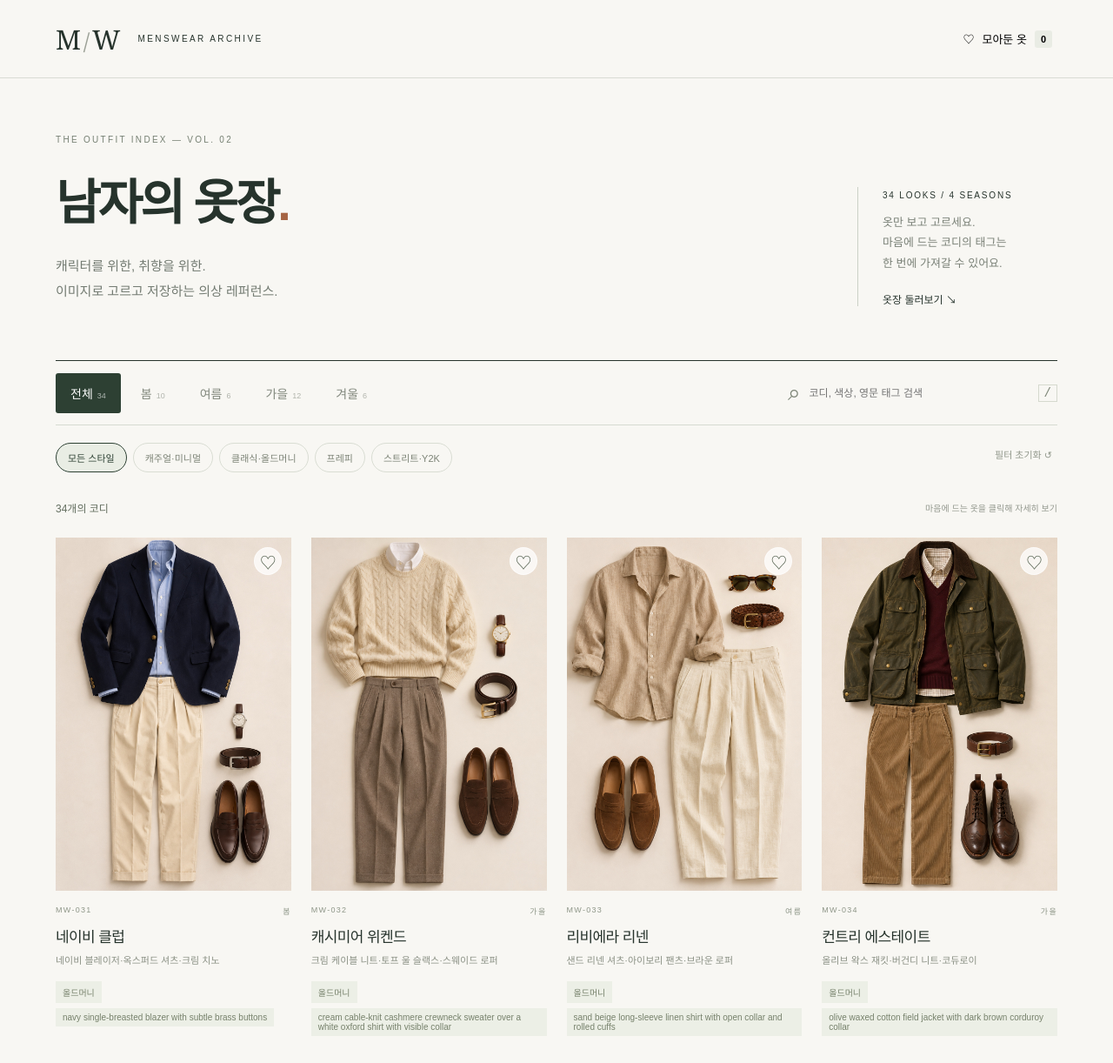
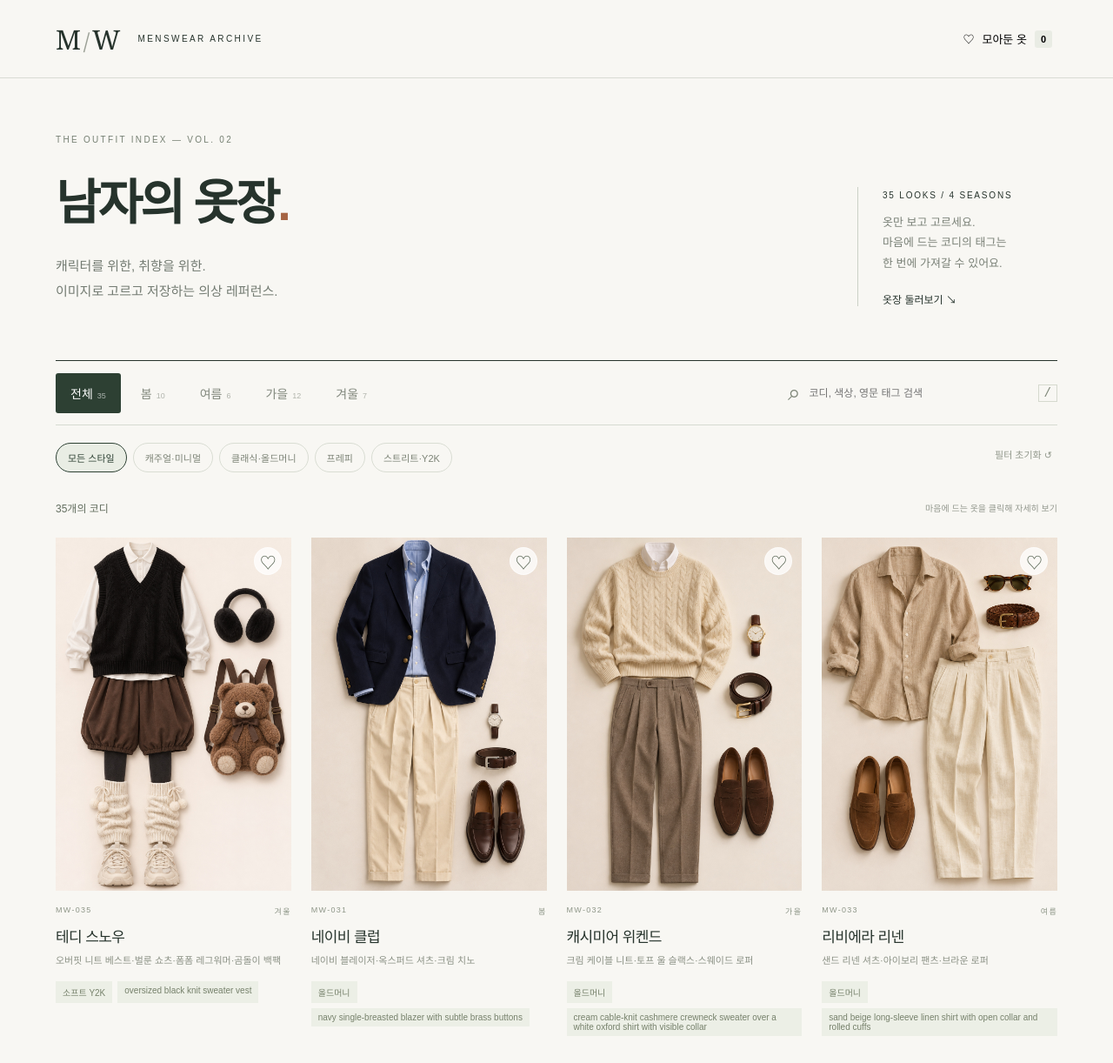
Before and after one commit to shakeit08/wardrobe-archive, a plain HTML site: page index.html in a window 1280 px wide. Shown: the top 1222 px of the page at 87% size. Drawn offline with Linux system fonts and the light colour scheme.

Commit message:
Add Teddy Snow menswear winter reference outfit

```diff
--- a/data.js
+++ b/data.js
@@ -1,4 +1,15 @@
 const OUTFITS = [
+  {
+    "id": "MW-035",
+    "name": "테디 스노우",
+    "season": "겨울",
+    "category": "스트리트·Y2K",
+    "style": "소프트 Y2K",
+    "desc": "오버핏 니트 베스트·벌룬 쇼츠·폼폼 레그워머·곰돌이 백팩",
+    "keywords": "테디 곰돌이 귀마개 레그워머 폼폼 검정 베스트 브라운 벌룬 쇼츠 남자 젠더리스 soft y2k teddy",
+    "prompt": "oversized black knit sweater vest, white long-sleeve polo shirt, layered sleeves, brown knee-length balloon shorts with subtle gathered hems, dark charcoal tights, slouchy white knit leg warmers with pom-poms, chunky cream sneakers, black earmuffs, teddy bear backpack",
+    "image": "images/look-35.jpg"
+  },
   {
     "name": "네이비 클럽",
     "season": "봄",
--- a/index.html
+++ b/index.html
@@ -1,7 +1,7 @@
 <!doctype html>
 <html lang="ko"><head><meta charset="UTF-8"><meta name="viewport" content="width=device-width,initial-scale=1"><meta name="description" content="계절과 취향으로 찾는 남자 의상 아카이브. 코디 이미지와 영문 의상 태그를 함께 모아보세요."><title>남자의 옷장 · Menswear Archive</title><link rel="stylesheet" href="style.css"></head><body>
 <header><a class="brand" href="./">M<span> / </span>W</a><span class="wordmark">MENSWEAR ARCHIVE</span><button id="saved" class="quiet">♡ <span>모아둔 옷</span> <b id="savedCount">0</b></button></header>
-<main><section class="intro"><div><p class="eyebrow">THE OUTFIT INDEX — VOL. 02</p><h1>남자의 옷장<span>.</span></h1><p class="lead">캐릭터를 위한, 취향을 위한.<br>이미지로 고르고 저장하는 의상 레퍼런스.</p></div><div class="introNote"><span id="archiveCount">34 LOOKS / 4 SEASONS</span><p>옷만 보고 고르세요.<br>마음에 드는 코디의 태그는<br>한 번에 가져갈 수 있어요.</p><a href="#collection">옷장 둘러보기 ↘</a></div></section>
+<main><section class="intro"><div><p class="eyebrow">THE OUTFIT INDEX — VOL. 02</p><h1>남자의 옷장<span>.</span></h1><p class="lead">캐릭터를 위한, 취향을 위한.<br>이미지로 고르고 저장하는 의상 레퍼런스.</p></div><div class="introNote"><span id="archiveCount">35 LOOKS / 4 SEASONS</span><p>옷만 보고 고르세요.<br>마음에 드는 코디의 태그는<br>한 번에 가져갈 수 있어요.</p><a href="#collection">옷장 둘러보기 ↘</a></div></section>
 <section id="collection" aria-label="의상 목록"><div class="toolbar"><nav id="seasons" aria-label="계절 필터"></nav><label class="search"><span>⌕</span><input id="search" type="search" placeholder="코디, 색상, 영문 태그 검색" aria-label="코디 검색"><kbd>/</kbd></label></div><div class="subtoolbar"><div id="styles" aria-label="스타일 필터"></div><button id="reset" class="textbutton">필터 초기화 ↺</button></div><div class="results"><p id="resultCount" aria-live="polite"></p><span>마음에 드는 옷을 클릭해 자세히 보기</span></div><div id="grid" class="grid"></div><div id="empty" hidden><h2>아직 맞는 옷이 없어요.</h2><p>검색어를 바꾸거나 다른 필터로 찾아보세요.</p><button id="emptyReset">전체 코디 보기</button></div></section>
 <footer><span>M / W — YOUR NEXT CHARACTER, DRESSED.</span><p>직접 제작한 AI 의상 이미지 · 태그는 생성 결과를 보장하지 않아요.</p></footer></main>
 <dialog id="detail" aria-labelledby="detailTitle"><button id="close" aria-label="상세 닫기">×</button><div class="detailLayout"><img id="detailImage" alt=""><div class="detailText"><p class="eyebrow" id="detailId"></p><h2 id="detailTitle"></h2><p id="detailDesc"></p><div id="detailTags" class="tags"></div><div class="promptBox"><label for="prompt">OUTFIT PROMPT</label><textarea id="prompt" readonly></textarea><p>외모·체형 없이 의상만 담은 영문 태그입니다.</p></div><a id="download" class="primary download" download>레퍼런스 이미지 다운로드 ↓</a><button id="copy" class="primary">의상 태그 복사 ↗</button><button id="detailSave" class="secondary"></button><p class="detailHint">AI 생성 이미지 · 실제 판매 상품이 아닙니다.</p></div></div></dialog><div id="toast" role="status"></div><script src="data.js"></script><script src="app.js"></script></body></html>
```
Also changed, not shown: images/look-35.jpg (added), 2 other files.
